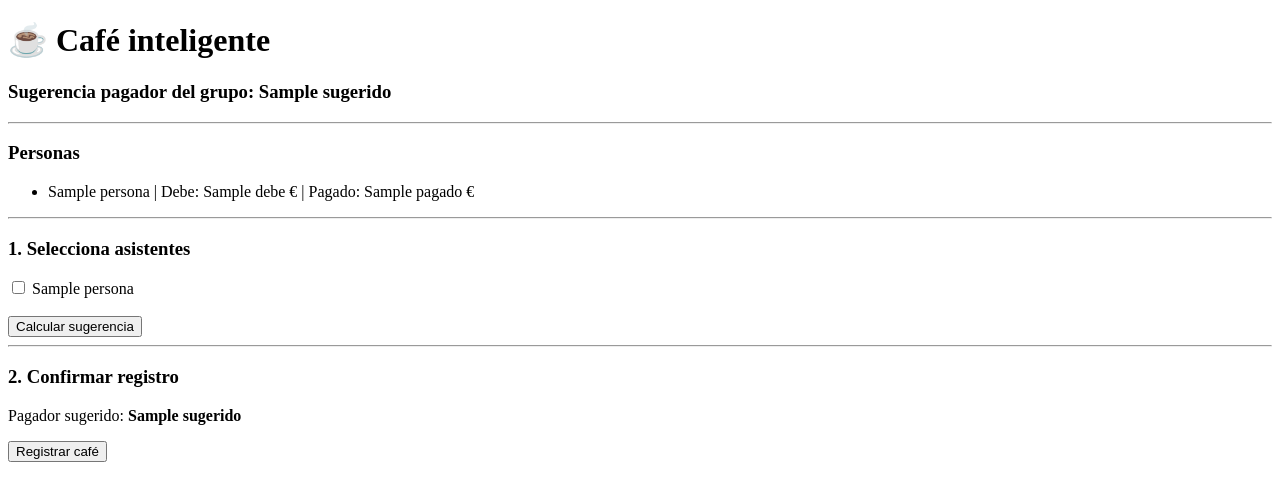
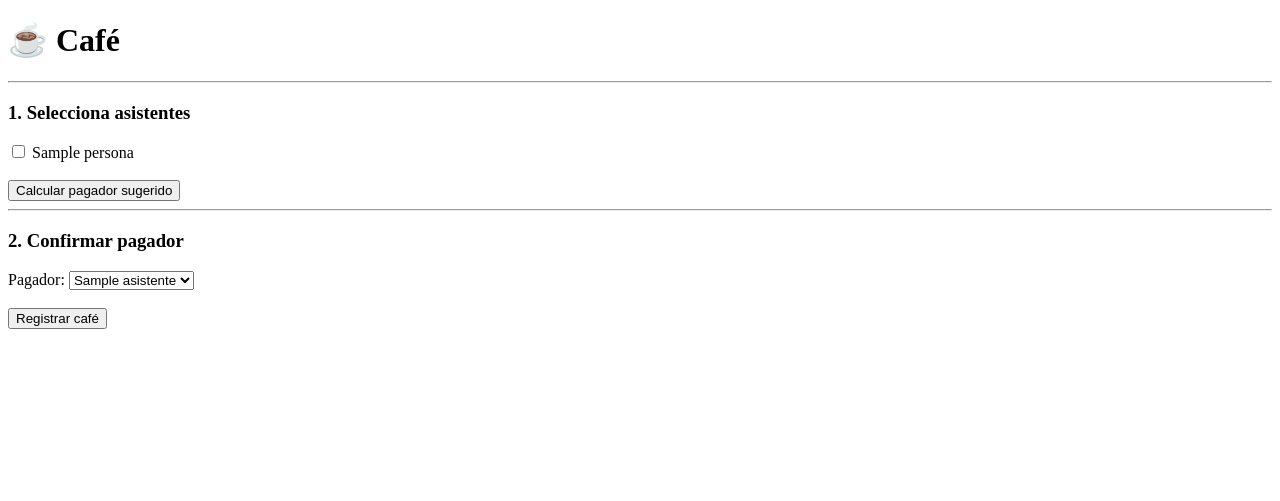
Before and after one commit to f4su/caffe, a Flask app: template templates/index.html in a window 1280 px wide. Shown: the top 501 px of the page. Run offline with Flask 3, Linux system fonts and the light colour scheme; the template is opened without the code that fills it: most values are stand-ins (such as "Sample title", 1, 10 or a date in 2020).

Commit message:
Update café tracker HTML structure and labels

```diff
--- a/templates/index.html
+++ b/templates/index.html
@@ -1,26 +1,11 @@
 <!DOCTYPE html>
 <html>
 <head>
-    <title>Café tracker</title>
+    <title>Café</title>
 </head>
 <body>
 
-<h1>☕ Café inteligente</h1>
-
-<h3>Sugerencia pagador del grupo: <b>{{ sugerido or "elige asistentes" }}</b></h3>
-
-<hr>
-
-<h3>Personas</h3>
-<ul>
-    {% for p in personas %}
-        <li>
-            {{ p }} |
-            Debe: {{ data[p]["debe"] }} € |
-            Pagado: {{ data[p]["pagado"] }} €
-        </li>
-    {% endfor %}
-</ul>
+<h1>☕ Café</h1>
 
 <hr>
 
@@ -34,26 +19,38 @@
     {% endfor %}
 
     <br>
-    <button type="submit">Calcular sugerencia</button>
+    <button type="submit">Calcular pagador sugerido</button>
 </form>
 
 <hr>
 
 {% if sugerido %}
-<h3>2. Confirmar registro</h3>
+
+<h3>2. Confirmar pagador</h3>
 
 <form action="/registrar" method="post">
 
-    <input type="hidden" name="pagador" value="{{ sugerido }}">
+    <input type="hidden" name="asistentes" value="{{ asistentes|join(',') }}">
 
-    {% for p in asistentes %}
-        <input type="hidden" name="asistentes" value="{{ p }}">
-    {% endfor %}
+    <label>Pagador:</label>
+    <select name="pagador">
 
-    <p>Pagador sugerido: <b>{{ sugerido }}</b></p>
+        {% for p in asistentes %}
+
+            <option value="{{ p }}"
+            {% if p == sugerido %}selected{% endif %}>
+                {{ p }}
+            </option>
+
+        {% endfor %}
+
+    </select>
+
+    <br><br>
 
     <button type="submit">Registrar café</button>
 </form>
+
 {% endif %}
 
 </body>
```
